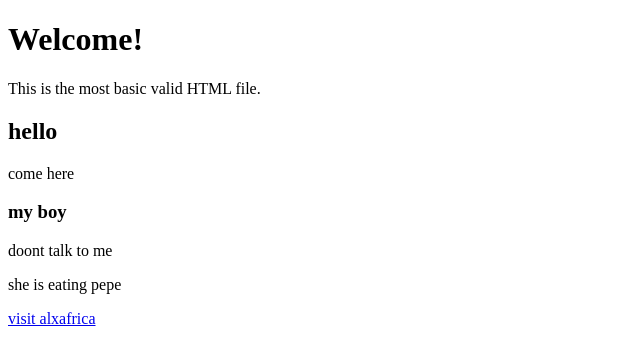
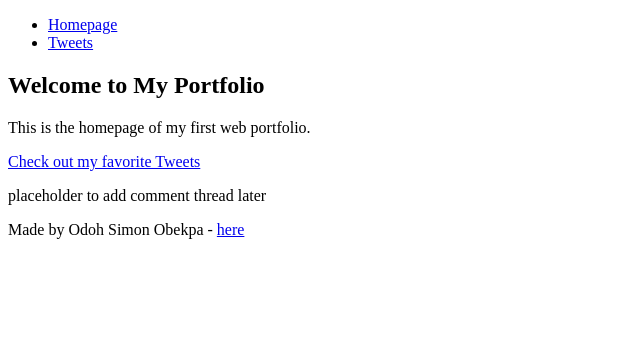
Before and after one commit to Rexblinks/My_First_Portfolio, a plain HTML site: page html_basic/index.html in a window 1280 px wide. Shown: the whole page, without its empty margins (0-640 px from the left). Drawn offline with Linux system fonts and the light colour scheme.

Commit message:
Fix structure and content according to checker rules

```diff
--- a/html_basic/index.html
+++ b/html_basic/index.html
@@ -1,19 +1,27 @@
 <!DOCTYPE html>
 <html lang="en">
 <head>
-    <meta charset="UTF-8">
-    <meta name="viewport" content="width=device-width, initial-scale=1.0">
-    <title>My First Portfolio</title>
+  <meta charset="UTF-8" />
+  <meta name="viewport" content="width=device-width, initial-scale=1.0" />
+  <title>Homepage</title>
 </head>
 <body>
-    <h1>Welcome!</h1>
-    <p>This is the most basic valid HTML file.</p>
-    <h2>hello</h2>
-    <p>come here</p>
-    <h3>my boy</h3>
-    <p>doont talk to me</p>
-    <p>she is eating pepe</p>
-    <a href="http://www.alxafrica.com" target="_blank">visit alxafrica</a>
-
+  <header>
+    <ul>
+      <li><a href="index.html">Homepage</a></li>
+      <li><a href="tweets.html">Tweets</a></li>
+    </ul>
+  </header>
+  <main>
+    <article>
+      <h1>Welcome to My Portfolio</h1>
+      <p>This is the homepage of my first web portfolio.</p>
+      <p><a href="tweets.html">Check out my favorite Tweets</a></p>
+    </article>
+    <aside>
+      <p>placeholder to add comment thread later</p>
+    </aside>
+  </main>
+  <footer><p>Made by Odoh Simon Obekpa - <a href="https://github.com/Rexblinks/My_First_Portfolio" target="_blank">here</a></p></footer>
 </body>
 </html>
```
